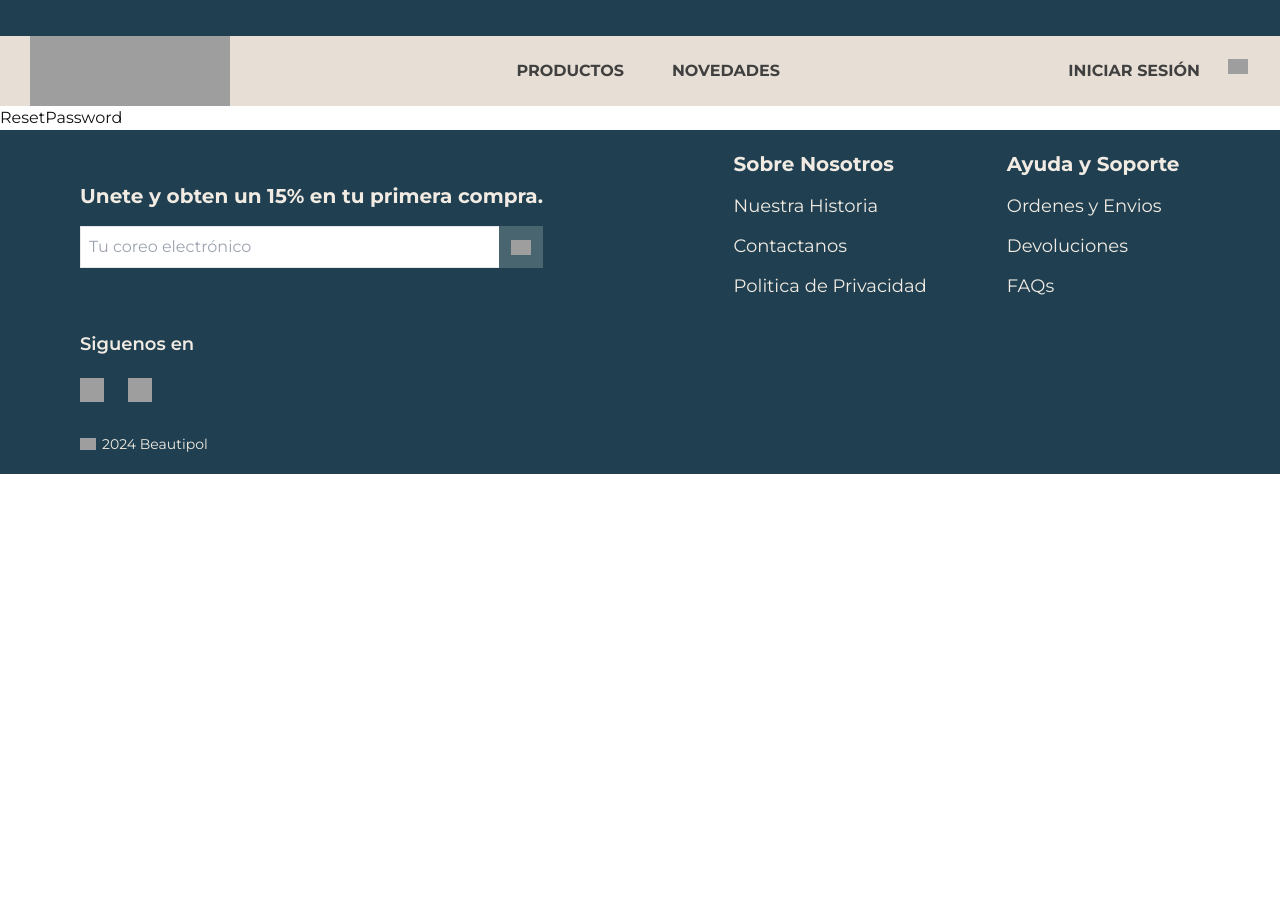
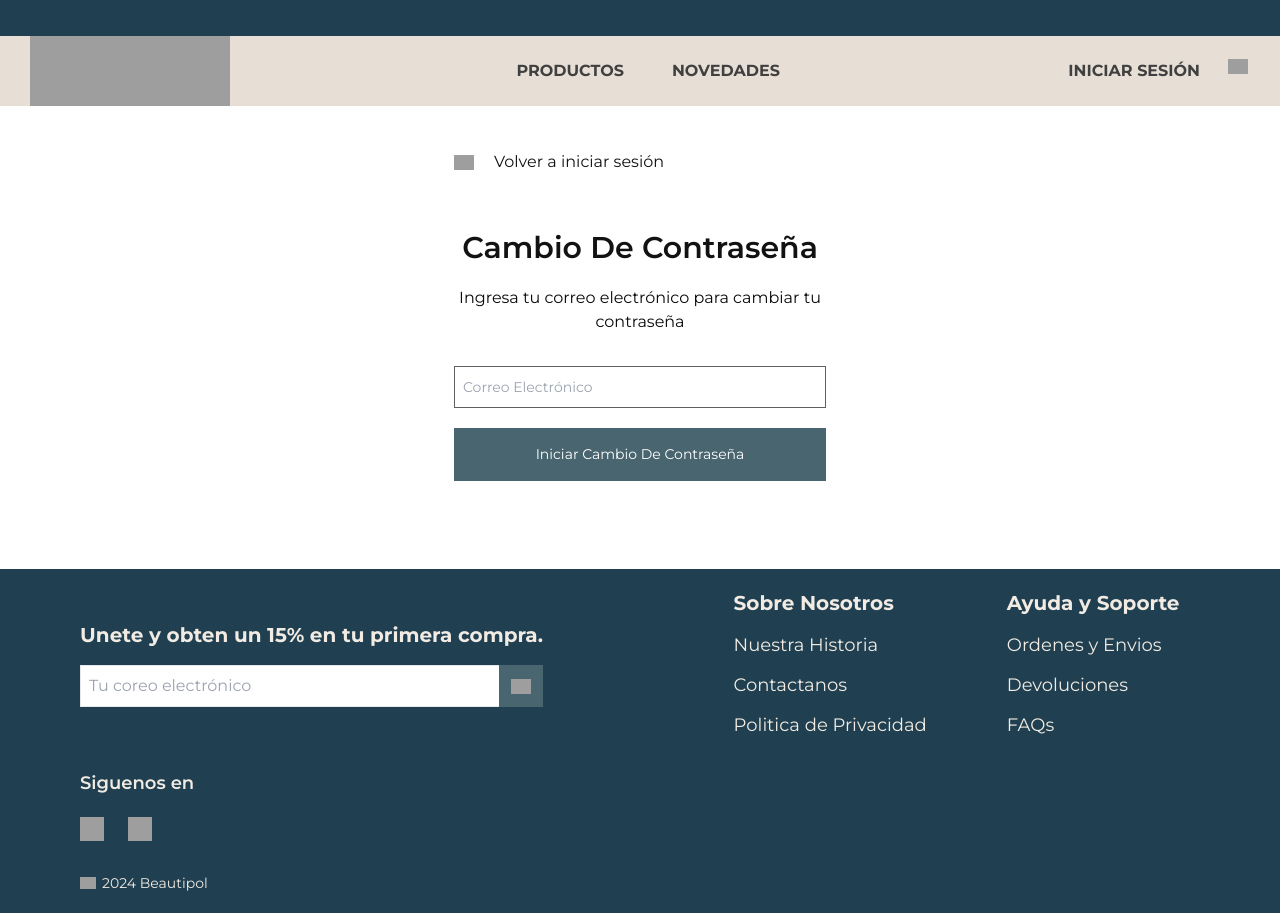
Before and after one commit to rgap/Ecommerce-NextFrontend-G15, a Next.js app: page /reset-password in a window 1280 px wide. Before the commit the page ends 800 px from the top, so only its background shows below. Built offline with nearby package versions, Linux system fonts and the light colour scheme; grey boxes are pictures that could not be loaded.

Commit message:
feat: reset password page

```diff
--- /dev/null
+++ b/src/app/(profile-module)/reset-password/formPasswordReset.js
@@ -0,0 +1,12 @@
+export const inputsPasswordReset = [
+  {
+    placeholder: "Nueva contraseña",
+    name: "password",
+    type: "password",
+  },
+  {
+    placeholder: "Confirmar nueva contraseña",
+    name: "passwordConfirmation",
+    type: "password",
+  },
+];
--- /dev/null
+++ b/src/app/(profile-module)/reset-password/formReset.js
@@ -0,0 +1,7 @@
+export const inputsReset = [
+  {
+    placeholder: "Correo Electrónico",
+    name: "email",
+    type: "text",
+  },
+];
--- a/src/app/(profile-module)/reset-password/page.js
+++ b/src/app/(profile-module)/reset-password/page.js
@@ -1,7 +1,227 @@
+"use client";
+import TextField from "@/components/TextField";
+import { useRouter } from "next/navigation";
+import { useState } from "react";
+// import { sendGetRequest, sendPutRequest } from "../../services";
+import { getUserByEmail } from "@/mockData/products";
+import Image from "next/image";
+import { inputsPasswordReset } from "./formPasswordReset";
+import { inputsReset } from "./formReset";
+
 export default function ResetPassword() {
+  const router = useRouter();
+  const [isFormSubmitted, setIsFormSubmitted] = useState(false);
+  const [isConfirmationLinkClicked, setIsConfirmationLinkClicked] = useState(false);
+
+  const [resetValues, setResetValues] = useState({
+    email: "",
+  });
+
+  const [resetErrors, setResetErrors] = useState({
+    email: "",
+  });
+
+  const [resetPasswordValues, setResetPasswordValues] = useState({
+    password: "",
+    passwordConfirmation: "",
+  });
+
+  const [resetPasswordErrors, setResetPasswordErrors] = useState({
+    password: "",
+    passwordConfirmation: "",
+  });
+
+  const handleResetInputChange = event => {
+    setResetValues({
+      ...resetValues,
+      [event.target.name]: event.target.value,
+    });
+  };
+
+  const handleResetPasswordInputChange = event => {
+    setResetPasswordValues({
+      ...resetPasswordValues,
+      [event.target.name]: event.target.value,
+    });
+  };
+
+  const validateResetForm = () => {
+    const errors = {};
+
+    const validations = {
+      email: value => {
+        const emailRegex = /^[a-zA-Z0-9._-]+@[a-zA-Z0-9.-]+\.[a-zA-Z]{2,6}$/;
+        if (!emailRegex.test(value)) {
+          return `Formato de correo invalido`;
+        }
+      },
+    };
+
+    inputsReset.forEach(input => {
+      const value = resetValues[input.name];
+      if (value === "") {
+        errors[input.name] = `Este campo no puede estar vacio`;
+      } else if (validations[input.name]) {
+        const errorMessage = validations[input.name](value);
+        if (errorMessage) {
+          errors[input.name] = errorMessage;
+        }
+      }
+    });
+
+    setResetErrors(errors);
+    return Object.keys(errors).length === 0;
+  };
+
+  const handleResetFormSubmit = async event => {
+    event.preventDefault();
+
+    if (validateResetForm()) {
+      setIsFormSubmitted(true);
+    }
+  };
+
+  const validateResetPasswordForm = () => {
+    const password = resetPasswordValues.password;
+
+    const errors = {};
+
+    const validations = {
+      password: value => {
+        const passwordRegex = /^(?=.*[A-Za-z])(?=.*\d).{8,}$/;
+        if (!passwordRegex.test(value)) {
+          return `Al menos 8 caracteres, incluyendo una letra y un número`;
+        }
+      },
+      passwordConfirmation: value => {
+        if (value !== password) {
+          return `La contraseña no coincide`;
+        }
+      },
+    };
+
+    inputsPasswordReset.forEach(input => {
+      const value = resetPasswordValues[input.name];
+      if (value === "") {
+        errors[input.name] = `Este campo no puede estar vacio`;
+      } else if (validations[input.name]) {
+        const errorMessage = validations[input.name](value);
+        if (errorMessage) {
+          errors[input.name] = errorMessage;
+        }
+      }
+    });
+
+    setResetPasswordErrors(errors);
+    return Object.keys(errors).length === 0;
+  };
+
+  const handleResetPasswordFormSubmit = async event => {
+    event.preventDefault();
+
+    if (validateResetPasswordForm()) {
+      // console.log("handleResetPasswordFormSubmit = true");
+      // const users = await sendGetRequest("users");
+      const user = getUserByEmail(resetValues.email.toLowerCase());
+      if (user) {
+        // await sendPutRequest(
+        //   user.id,
+        //   {
+        //     password: resetPasswordValues.password,
+        //   },
+        //   "users"
+        // );
+        router.push("/login");
+      }
+    }
+  };
+
+  function handleConfirmationLinkClick(event) {
+    event.preventDefault();
+    setIsConfirmationLinkClicked(true);
+  }
+
+  function redirect(route) {
+    return event => {
+      event.preventDefault();
+      router.push(route);
+    };
+  }
+
   return (
-    <main>
-      <h1>ResetPassword</h1>
+    <main className="bg-white h-full flex justify-center items-center p-5">
+      <div className={`bg-white p-6 w-full max-w-[420px] ${isFormSubmitted && !isConfirmationLinkClicked ? "md:min-w-[600px]" : "md:min-w-[380px]"}`}>
+        <a className="mb-14 flex items-center cursor-pointer" onClick={redirect("/login")}>
+          <Image
+            className="w-5"
+            src="https://raw.githubusercontent.com/rgap/Ecommerce-G15-ImageRepository/main/icons/arrow_back.svg"
+            alt=""
+            width={24}
+            height={24}
+          />
+          <span className="ml-5 text-[--color-main-text]">Volver a iniciar sesión</span>
+        </a>
+
+        <h1 className="font-semibold mb-5 text-center capitalize text-3xl">Cambio de Contraseña</h1>
+
+        {isFormSubmitted && !isConfirmationLinkClicked ? (
+          <div className="text-center">
+            <span className="text-neutral-950 text-base leading-loose">
+              Si es que existe una cuenta para beautipol.alpha.1@gmail.com, recibirás un correo electrónico con instrucciones para restablecer su
+              contraseña. Si no te llega, asegúrate de revisar tu carpeta de spam.
+            </span>
+            <br />
+            <a href="#" onClick={handleConfirmationLinkClick} className="mt-4 block">
+              Enlace enviado al correo
+            </a>
+          </div>
+        ) : isConfirmationLinkClicked ? (
+          <form autoComplete="off" onSubmit={handleResetPasswordFormSubmit} className="mb-5 flex flex-col gap-3">
+            <div className="text-center mb-5">
+              <span className="text-neutral-950 text-base">Ingresa tu nueva contraseña</span>
+            </div>
+
+            {inputsPasswordReset.map(input => (
+              <div key={input.name}>
+                <TextField
+                  type={input.type ?? "text"}
+                  name={input.name}
+                  placeholder={input.placeholder}
+                  value={resetPasswordValues[input.name]}
+                  onChange={handleResetPasswordInputChange}
+                />
+                <span className="text-red-500 mt-1 text-xs">{resetPasswordErrors[input.name]}</span>
+              </div>
+            ))}
+
+            <button className="w-full flex mb-6 mt-2 items-center justify-center px-4 py-4 bg-[--color-cart-text-button-comp] hover:bg-[--color-cart-text-button-comp-hover] text-white text-sm capitalize leading-normal transition-transform duration-100 rounded-lg shadow-lg hover:shadow-xl">
+              Cambiar Contraseña
+            </button>
+          </form>
+        ) : (
+          <form onSubmit={handleResetFormSubmit} autoComplete="off" className="mb-5 flex flex-col gap-3">
+            <div className="text-center mb-5">
+              <span className="text-neutral-950 text-base">Ingresa tu correo electrónico para cambiar tu contraseña</span>
+            </div>
+
+            {inputsReset.map(input => (
+              <div key={input.name}>
+                <TextField
+                  type={input.type ?? "text"}
+                  name={input.name}
+                  placeholder={input.placeholder}
+                  value={resetValues[input.name]}
+                  onChange={handleResetInputChange}
+                />
+                <span className="text-red-500 mt-1 text-xs">{resetErrors[input.name]}</span>
+              </div>
+            ))}
+            <button className="w-full flex mb-6 mt-2 items-center justify-center px-4 py-4 bg-[--color-cart-text-button-comp] hover:bg-[--color-cart-text-button-comp-hover] text-white text-sm capitalize leading-normal transition-transform duration-100 ">
+              Iniciar Cambio de Contraseña
+            </button>
+          </form>
+        )}
+      </div>
     </main>
   );
 }
```
